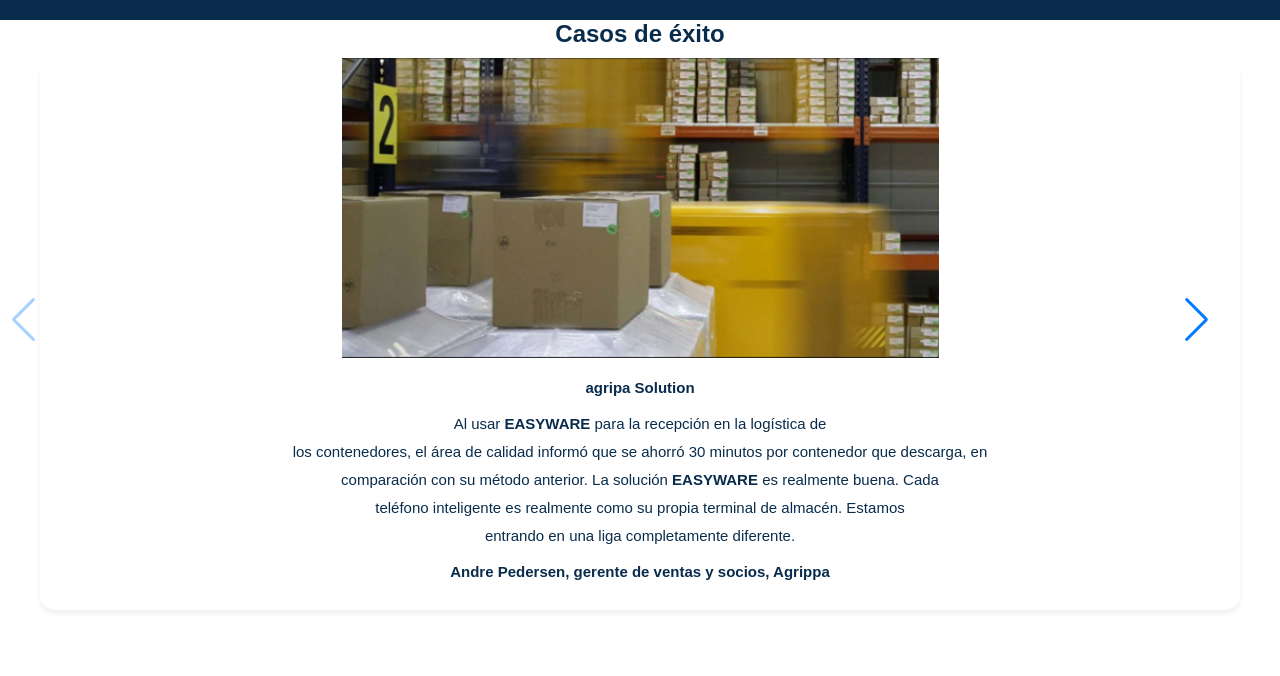
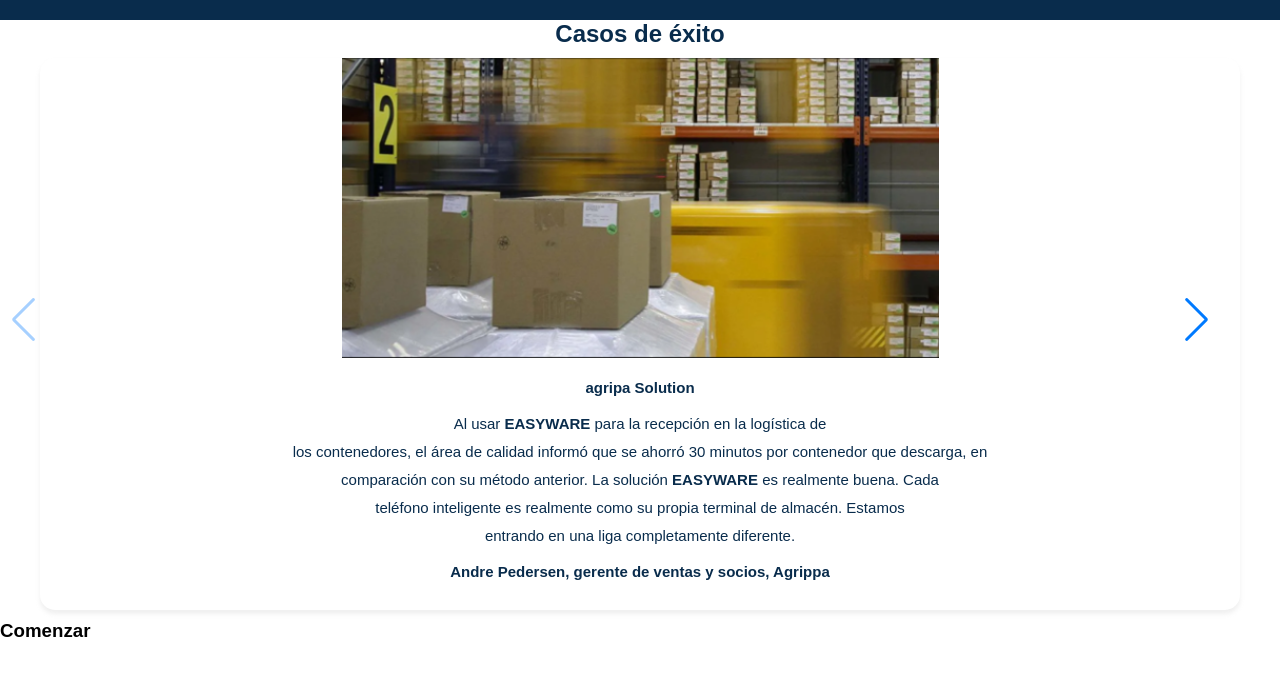
Before and after one commit to QuispeJerry/Trabajo_IHC, a plain HTML site: page Software Development/Web/index.html in a window 1280 px wide. Shown: the part 80-756 px from the top of the page. Drawn offline with nearby package versions, Linux system fonts and the light colour scheme.

Commit message:
Creación de la estructura del Botón Comenzar

```diff
--- a/Software Development/Web/index.html
+++ b/Software Development/Web/index.html
@@ -109,6 +109,12 @@
         <script src="https://unpkg.com/swiper/swiper-bundle.min.js"></script>
         <script src="js/js.js"></script>
 
+        <section class="Boton-comenzar">
+            <div>
+                <h3 class="Comenzar">Comenzar</h3>
+            </div>
+        </section>
+
     </section>
 
 </body>
```
